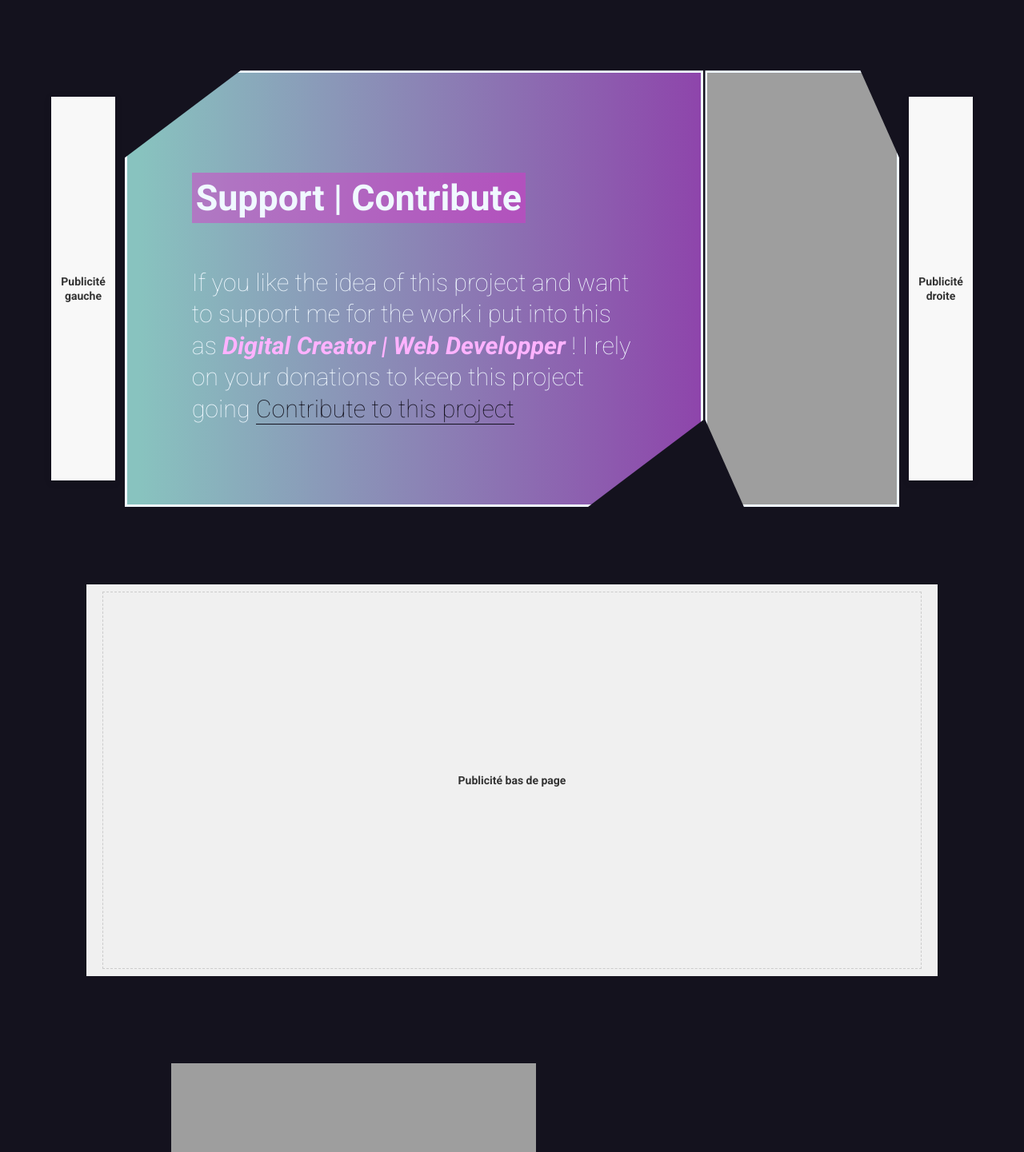
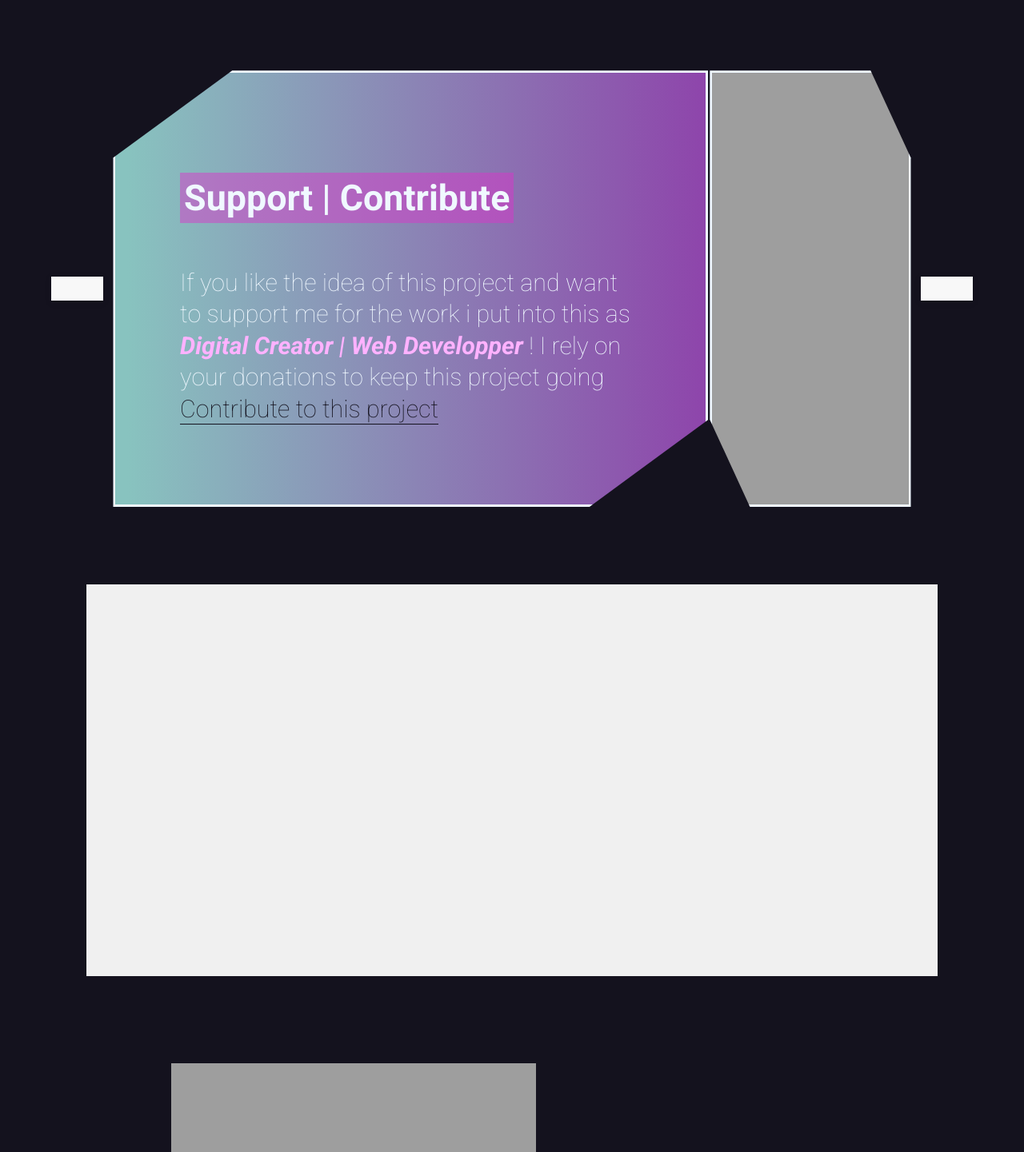
Before and after one commit to YacineNamane/utopiadreams, a React (Create React App) app: page / in a window 1280 px wide. Shown: the part 2980-4421 px from the top of the page at 80% size. Built offline with nearby package versions, Linux system fonts and the light colour scheme.

Commit message:
Mise à jour des fichiers pour les publicités et le style

```diff
--- a/public/index.html
+++ b/public/index.html
@@ -65,9 +65,14 @@
     <!-- Script AdSense -->
     <script
       async
-      src="https://pagead2.googlesyndication.com/pagead/js/adsbygoogle.js"
+      src="https://pagead2.googlesyndication.com/pagead/js/adsbygoogle.js?client=ca-pub-9885092963501492"
+      crossorigin="anonymous"
     ></script>
-    <meta name="google-site-verification" content="CODE-DE-VERIFICATION" />
+
+    <meta
+      name="google-site-verification"
+      content="k3ob_SBLgRWihPB5TV3HyUHw3f_afdF5U5vGzF2KbXI"
+    />
     <!--
       Notice the use of %PUBLIC_URL% in the tags above.
       It will be replaced with the URL of the `public` folder during the build.
--- a/src/App.css
+++ b/src/App.css
@@ -1172,7 +1172,6 @@
   align-items: center;
   text-align: center;
   justify-content: center;
-  height: 100vh;
 }
 
 .contact-form h2 {
@@ -1785,7 +1784,6 @@
     padding-bottom: 45px;
   }
   .mecontacter-section {
-    height: 80vh;
     gap: 12px;
   }
 
--- /dev/null
+++ b/src/components/AdComponent.jsx
@@ -0,0 +1,24 @@
+import { useEffect } from "react";
+
+const AdComponent = ({ adSlot }) => {
+  useEffect(() => {
+    try {
+      (window.adsbygoogle = window.adsbygoogle || []).push({});
+    } catch (e) {
+      console.error("AdSense error:", e);
+    }
+  }, []);
+
+  return (
+    <ins
+      className="adsbygoogle"
+      style={{ display: "block" }}
+      data-ad-client="ca-pub-3940256099942544"
+      data-ad-slot={adSlot}
+      data-ad-format="auto"
+      data-full-width-responsive="true"
+    ></ins>
+  );
+};
+
+export default AdComponent;
--- a/src/components/FooterAds.jsx
+++ b/src/components/FooterAds.jsx
@@ -1,12 +1,9 @@
-import React from "react";
+import AdComponent from "./AdComponent";
 
 const FooterAds = () => {
   return (
     <div className="footer-ad">
-      <div className="ad-content">
-        {/* Contenu de la publicité en bas */}
-        <p>Publicité bas de page</p>
-      </div>
+      <AdComponent adSlot="1234567890" /> {/* Remplace par ton ID de slot */}
     </div>
   );
 };
--- a/src/components/LeftAds.jsx
+++ b/src/components/LeftAds.jsx
@@ -1,12 +1,9 @@
-import React from "react";
+import AdComponent from "./AdComponent";
 
 const LeftAds = () => {
   return (
     <div className="left-ad">
-      <div className="ad-content">
-        {/* Publicité gauche */}
-        <p>Publicité gauche</p>
-      </div>
+      <AdComponent adSlot="0987654321" /> {/* Remplace par ton ID de slot */}
     </div>
   );
 };
--- a/src/components/RightAds.jsx
+++ b/src/components/RightAds.jsx
@@ -1,12 +1,9 @@
-import React from "react";
+import AdComponent from "./AdComponent";
 
 const RightAds = () => {
   return (
     <div className="right-ad">
-      <div className="ad-content">
-        {/* Publicité droite */}
-        <p>Publicité droite</p>
-      </div>
+      <AdComponent adSlot="5678901234" /> {/* Remplace par ton ID de slot */}
     </div>
   );
 };
```
